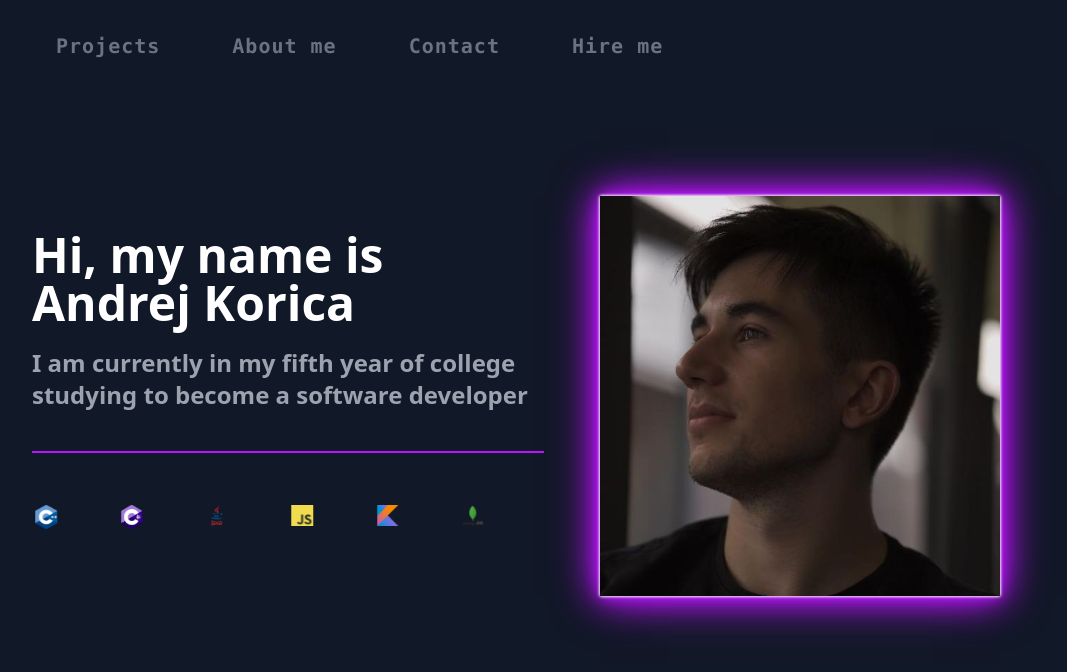
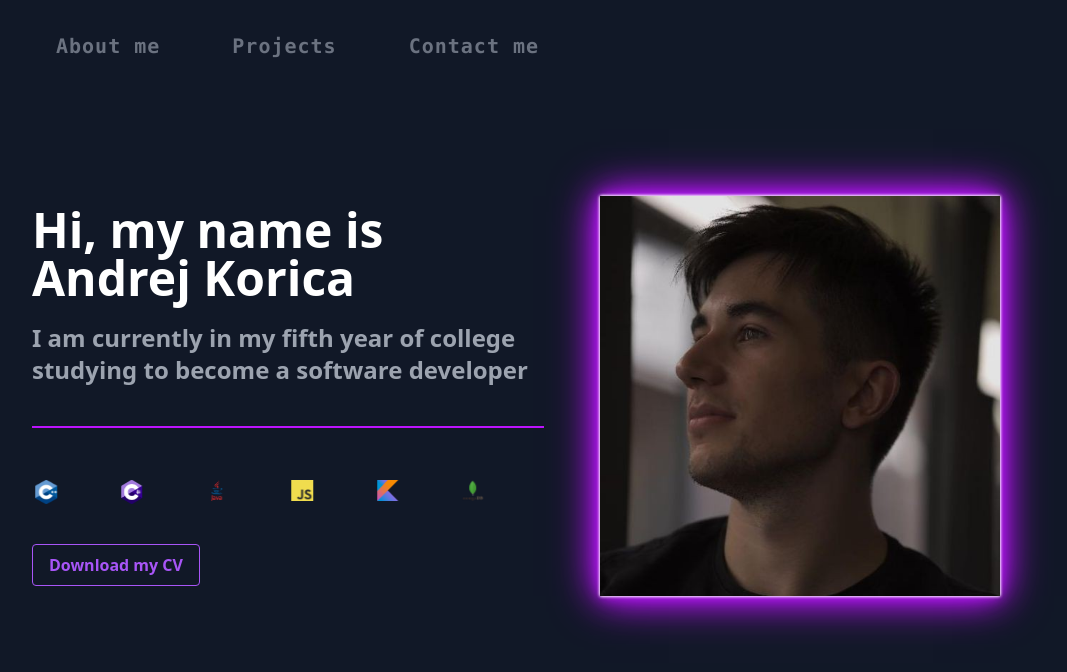
Before and after one commit to andrejkorica/PersonalWebpage, a Vue app: page / in a window 1280 px wide. Shown: the top 672 px of the page, without its empty margins (96-1163 px from the left). Built offline with nearby package versions, Linux system fonts and the light colour scheme; grey boxes are pictures that could not be loaded.

Commit message:
cleaned up project and added CV button

```diff
--- a/src/App.vue
+++ b/src/App.vue
@@ -1,83 +1,8 @@
 <template>
   <div id="app" class="flex flex-col h-screen">
     <navbar />
-    <div class="flex-1 flex items-center justify-center mt-[-100px]">
-      <div class="grid grid-cols-6 w-[80%]">
-        <!-- FIRST GRID ELEMENT -->
-        <div
-          class="col-span-3 flex flex-col items-start justify-center mx-auto"
-        >
-          <h2 class="text-left mb-5 text-5xl font-semibold text-white">
-            Hi, my name is Andrej Korica
-          </h2>
-          <h1 class="text-left mb-5 text-2xl font-semibold text-gray-400">
-            I am currently in my fifth year of college studying to become a
-            software developer
-          </h1>
-          <hr class="border-t-2 border-[#bc13fe] my-5 w-[100%] mx-0" />
-
-          <article class="flex whitespace-no-wrap overflow-x-hidden w-full">
-            <div class="relative">
-              <ul class="flex animate-marquee">
-                <li class="m-8">
-                  <img src="./assets/AndroidStudio.png" class="w-[70px]" alt="">
-                </li>
-                <li class="m-8">
-                  <img src="./assets/C++.png" class="w-[70px]" alt="">
-                </li>
-                <li class="m-8">
-                  <img src="./assets/CSharp.png" class="w-[70px]" alt="">
-                </li>
-                <li class="m-8">
-                  <img src="./assets/Java.png" class="w-[70px]" alt="">
-                </li>
-                <li class="m-8">
-                  <img src="./assets/JavaScript.png" class="w-[70px]" alt="">
-                </li>
-                <li class="m-8">
-                  <img src="./assets/Kotlin.png" class="w-[70px]" alt="">
-                </li>
-              </ul>
-              <ul class="flex absolute top-0 animate-marquee2">
-                <li class="m-8">
-                  <img src="./assets/MongoDB.png" class="w-[70px]" alt="">
-                </li>
-                <li class="m-8">
-                  <img src="./assets/Python.png" class="w-[70px]" alt="">
-                </li>
-                <li class="m-8">
-                  <img src="./assets/React.png" class="w-[70px]" alt="">
-                </li>
-                <li class="m-8">
-                  <img src="./assets/SQL.png" class="w-[70px]" alt="">
-                </li>
-                <li class="m-8">
-                  <img src="./assets/Unity.png" class="w-[70px]" alt="">
-                </li>
-                <li class="m-8">
-                  <img src="./assets/Vue.png" class="w-[70px]" alt="">
-                </li>
-              </ul>
-            </div>
-          </article>
-        </div>
-
-        <!-- SECOND GRID ELEMENT -->
-        <div class="col-span-3 flex items-center justify-center">
-          <img
-            src="./assets/korika.jpg"
-            class="w-[400px] h-[400px]"
-            style="
-              box-shadow: 0 0 0.2rem #fff, 0 0 0.2rem #fff, 0 0 2rem #bc13fe,
-                0 0 0.8rem #bc13fe, 0 0 2.8rem #bc13fe, inset 0 0 1.3rem #bc13fe;
-            "
-          />
-        </div>
-      </div>
-
       <RouterView />
     </div>
-  </div>
 </template>
 
 <script>
@@ -97,29 +22,4 @@ body {
   @apply h-full m-0 p-0 bg-gray-900;
 }
 
-@keyframes marquee {
-  0%, 100% {
-    transform: translateX(0%);
-  }
-  50% {
-    transform: translateX(-100%);
-  }
-}
-
-@keyframes marquee2 {
-  0%, 100% {
-    transform: translateX(100%);
-  }
-  50% {
-    transform: translateX(0%);
-  }
-}
-
-.animate-marquee {
-  animation: marquee 45s linear infinite;
-}
-
-.animate-marquee2 {
-  animation: marquee2 45s linear infinite;
-}
 </style>
--- a/src/components/navbar.vue
+++ b/src/components/navbar.vue
@@ -6,16 +6,13 @@
       <div class="w-full flex">
         <ul class="flex justify-center">
           <li>
+            <a href="#" class="p-4 navItems">About me</a>
+          </li>
+          <li>
             <a href="#" class="p-4 navItems">Projects</a>
           </li>
           <li>
-            <a href="#" class="p-4 navItems">About me</a>
-          </li>
-          <li>
-            <a href="#" class="p-4 navItems">Contact</a>
-          </li>
-          <li>
-            <a href="#" class="p-4 navItems">Hire me</a>
+            <a href="mailto:koricaandrej3@gmail.com" class="p-4 navItems">Contact me</a>
           </li>
         </ul>
 
--- a/src/router/index.js
+++ b/src/router/index.js
@@ -1,14 +1,14 @@
 import { createRouter, createWebHistory } from 'vue-router'
-// import HomeView from '../views/HomeView.vue'
+import AboutMe from '../views/AboutMe.vue'
 
 const router = createRouter({
   history: createWebHistory(import.meta.env.BASE_URL),
   routes: [
-    // {
-    //   path: '/',
-    //   name: 'home',
-    //   component: HomeView
-    // },
+    {
+      path: '/',
+      name: 'AboutME',
+      component: AboutMe
+    },
 
   ]
 })
--- /dev/null
+++ b/src/views/AboutMe.vue
@@ -0,0 +1,114 @@
+<template>
+      <div class="flex-1 flex items-center justify-center mt-[-100px]">
+      <div class="grid grid-cols-6 w-[80%]">
+        <!-- FIRST GRID ELEMENT -->
+        <div
+          class="col-span-3 flex flex-col items-start justify-center mx-auto"
+        >
+          <h2 class="text-left mb-5 text-5xl font-semibold text-white">
+            Hi, my name is Andrej Korica
+          </h2>
+          <h1 class="text-left mb-5 text-2xl font-semibold text-gray-400">
+            I am currently in my fifth year of college studying to become a
+            software developer
+          </h1>
+          <hr class="border-t-2 border-[#bc13fe] my-5 w-[100%] mx-0" />
+
+          <article class="flex whitespace-no-wrap overflow-x-hidden w-full">
+            <div class="relative">
+              <ul class="flex animate-marquee">
+                <li class="m-8">
+                  <img src="../assets/AndroidStudio.png" class="w-[70px]" alt="">
+                </li>
+                <li class="m-8">
+                  <img src="../assets/C++.png" class="w-[70px]" alt="">
+                </li>
+                <li class="m-8">
+                  <img src="../assets/CSharp.png" class="w-[70px]" alt="">
+                </li>
+                <li class="m-8">
+                  <img src="../assets/Java.png" class="w-[70px]" alt="">
+                </li>
+                <li class="m-8">
+                  <img src="../assets/JavaScript.png" class="w-[70px]" alt="">
+                </li>
+                <li class="m-8">
+                  <img src="../assets/Kotlin.png" class="w-[70px]" alt="">
+                </li>
+              </ul>
+              <ul class="flex absolute top-0 animate-marquee2">
+                <li class="m-8">
+                  <img src="../assets/MongoDB.png" class="w-[70px]" alt="">
+                </li>
+                <li class="m-8">
+                  <img src="../assets/Python.png" class="w-[70px]" alt="">
+                </li>
+                <li class="m-8">
+                  <img src="../assets/React.png" class="w-[70px]" alt="">
+                </li>
+                <li class="m-8">
+                  <img src="../assets/SQL.png" class="w-[70px]" alt="">
+                </li>
+                <li class="m-8">
+                  <img src="../assets/Unity.png" class="w-[70px]" alt="">
+                </li>
+                <li class="m-8">
+                  <img src="../assets/Vue.png" class="w-[70px]" alt="">
+                </li>
+              </ul>
+            </div>
+          </article>
+
+          <button class="bg-transparen text-purple-500 font-semibold hover:text-purple-700 py-2 px-4 border border-purple-500 hover:border-purple-700  rounded mt-2">
+            Download my CV
+          </button>
+        </div>
+
+        <!-- SECOND GRID ELEMENT -->
+        <div class="col-span-3 flex items-center justify-center">
+          <img
+            src="../assets/korika.jpg"
+            class="w-[400px] h-[400px]"
+            style="
+              box-shadow: 0 0 0.2rem #fff, 0 0 0.2rem #fff, 0 0 2rem #bc13fe,
+                0 0 0.8rem #bc13fe, 0 0 2.8rem #bc13fe, inset 0 0 1.3rem #bc13fe;
+            "
+          />
+        </div>
+      </div>
+    </div>
+</template>
+
+<script>
+export default {
+
+}
+</script>
+
+<style>
+@keyframes marquee {
+  0%, 100% {
+    transform: translateX(0%);
+  }
+  50% {
+    transform: translateX(-100%);
+  }
+}
+
+@keyframes marquee2 {
+  0%, 100% {
+    transform: translateX(100%);
+  }
+  50% {
+    transform: translateX(0%);
+  }
+}
+
+.animate-marquee {
+  animation: marquee 45s linear infinite;
+}
+
+.animate-marquee2 {
+  animation: marquee2 45s linear infinite;
+}
+</style>
```
